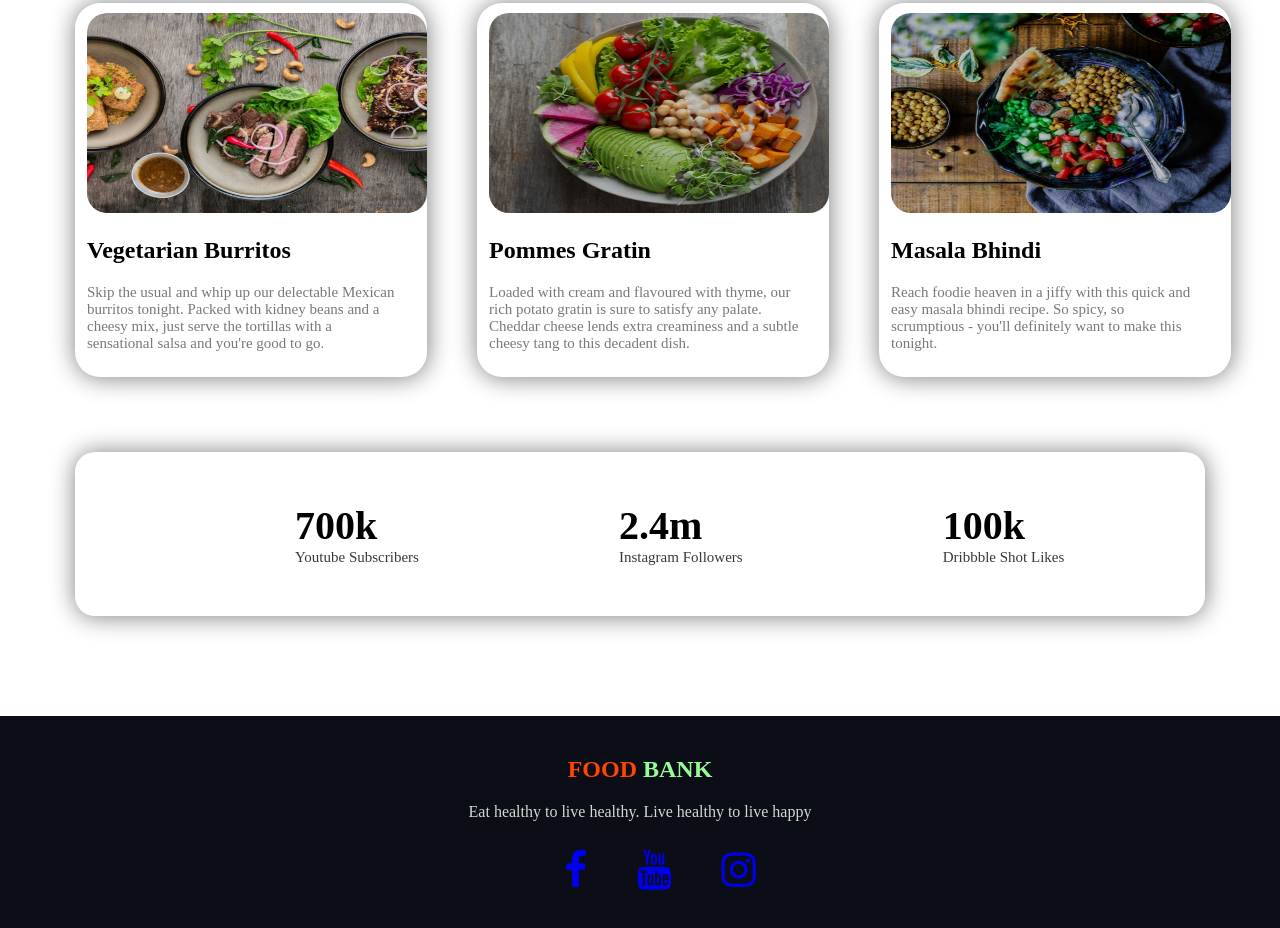
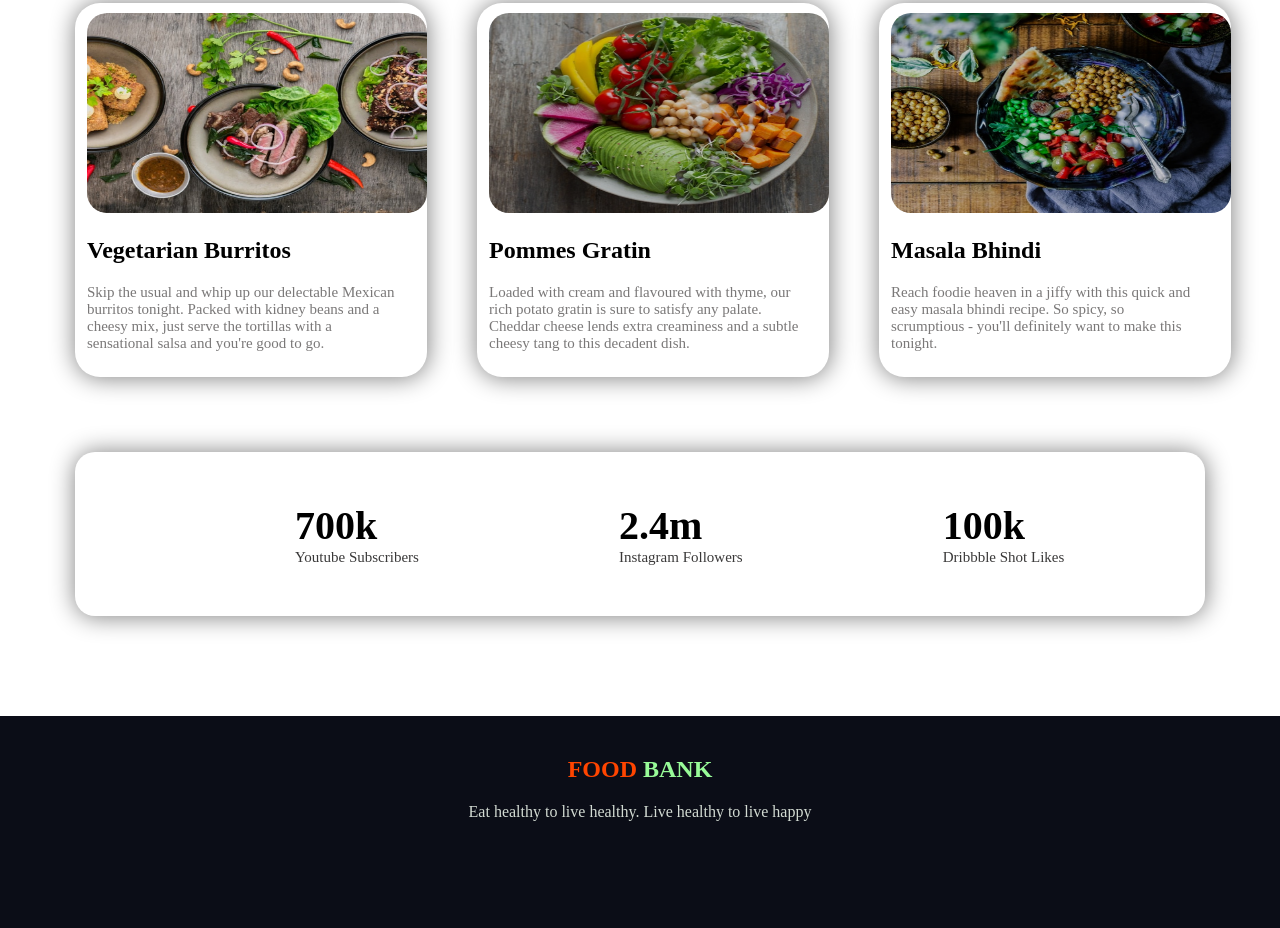
Before and after one commit to rayhansheikh99/foodbank, a plain HTML site: page index.html in a window 1280 px wide. Shown: the part 1193-2121 px from the top of the page. Drawn offline with Linux system fonts and the light colour scheme.

Commit message:
final updated again

```diff
--- a/index.html
+++ b/index.html
@@ -14,6 +14,11 @@
     <link
       rel="stylesheet"
       href="https://cdnjs.cloudflare.com/ajax/libs/font-awesome/4.7.0/css/font-awesome.min.css"
+    />
+    <link
+      rel="shortcut icon"
+      href="images/food/Project Cover5.png"
+      type="image/x-icon"
     />
     <title>Foodbank</title>
   </head>
@@ -148,17 +153,6 @@
     <footer>
       <h2><span>FOOD</span> BANK</h2>
       <p>Eat healthy to live healthy. Live healthy to live happy</p>
-      <div class="footer-icon">
-        <a href="https://web.facebook.com/?_rdc=1&_rdr" target="new widows"
-          ><i class="fa fa-facebook"></i
-        ></a>
-        <a href="https://www.youtube.com/" target="_blank"
-          ><i class="fa fa-youtube"></i
-        ></a>
-        <a href="https://www.instagram.com/" target="_blank"
-          ><i class="fa fa-instagram"></i
-        ></a>
-      </div>
     </footer>
   </body>
 </html>
--- a/style.css
+++ b/style.css
@@ -170,10 +170,3 @@ footer h2 {
 footer h2 span {
   color: orangered;
 }
-.footer-icon {
-  font-size: 40px;
-  padding: 10px;
-}
-.footer-icon a {
-  margin-left: 40px;
-}
```
